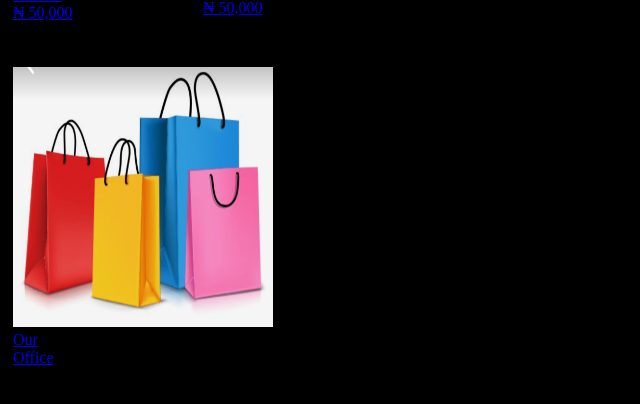
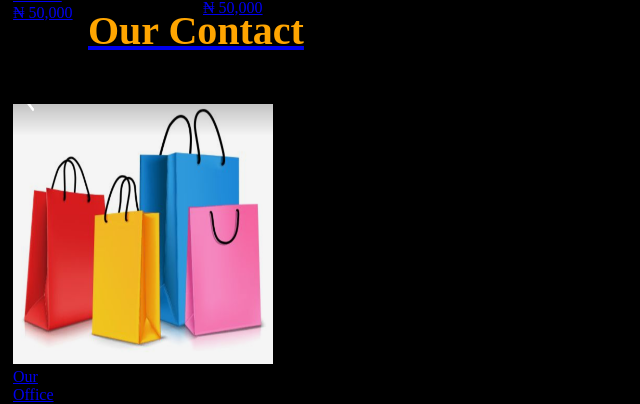
Before and after one commit to zionofnazareth/princeclothings, a plain HTML site: page index.html in a window 1280 px wide. Shown: the part 5779-6183 px from the top of the page, without its empty margins (0-640 px from the left). Before the commit the page ends 6146 px from the top, so only its background shows below. Drawn offline with Linux system fonts and the light colour scheme.

Commit message:
Add files via upload

```diff
--- a/index.html
+++ b/index.html
@@ -555,6 +555,8 @@
 
                 <div class="menu">
 
+                    <div class="menu"><h2 class="h2">Our Contact </h2>
+
                     <div class="price"><a href="https://wa.link/yaqaa3">
                       <img src="./images/Gallery_20241229_121725.png" alt="" width="260px" height="260px" />
                       <div class="menu-desc text-center">
```
